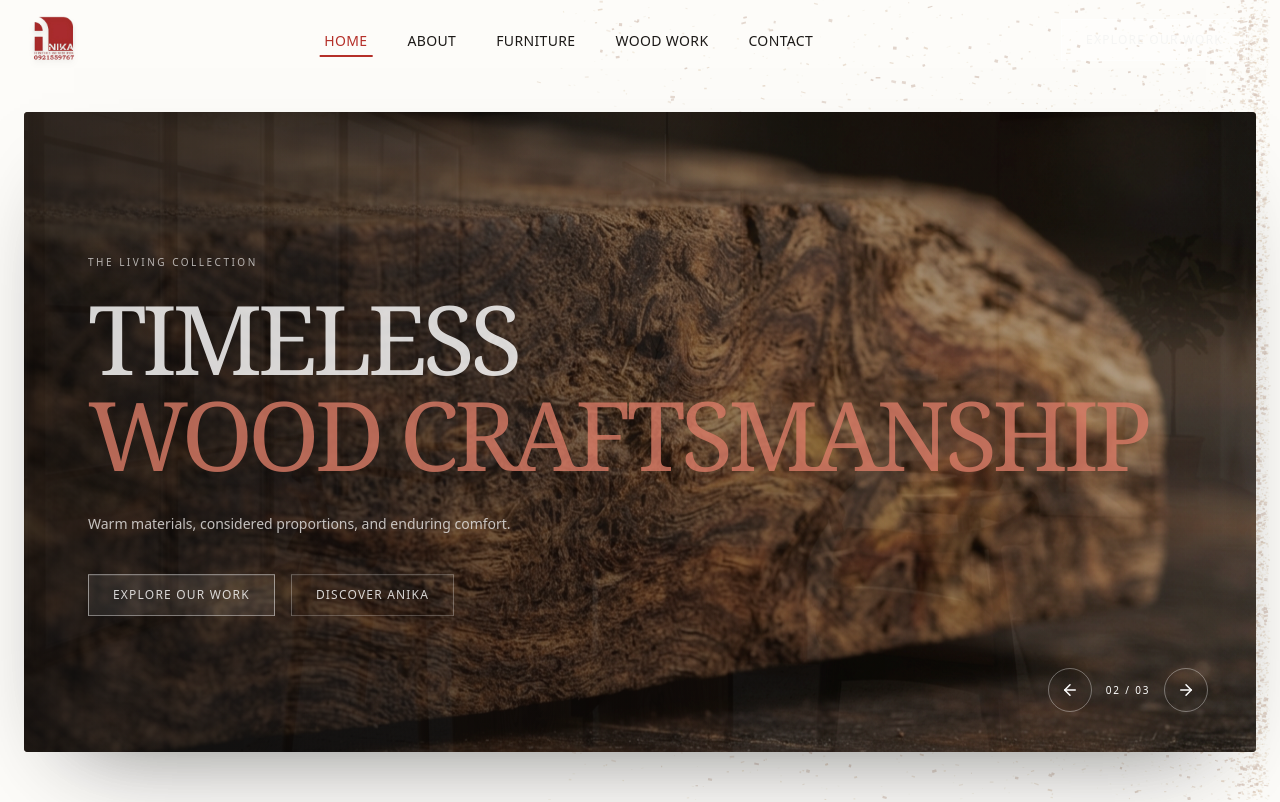
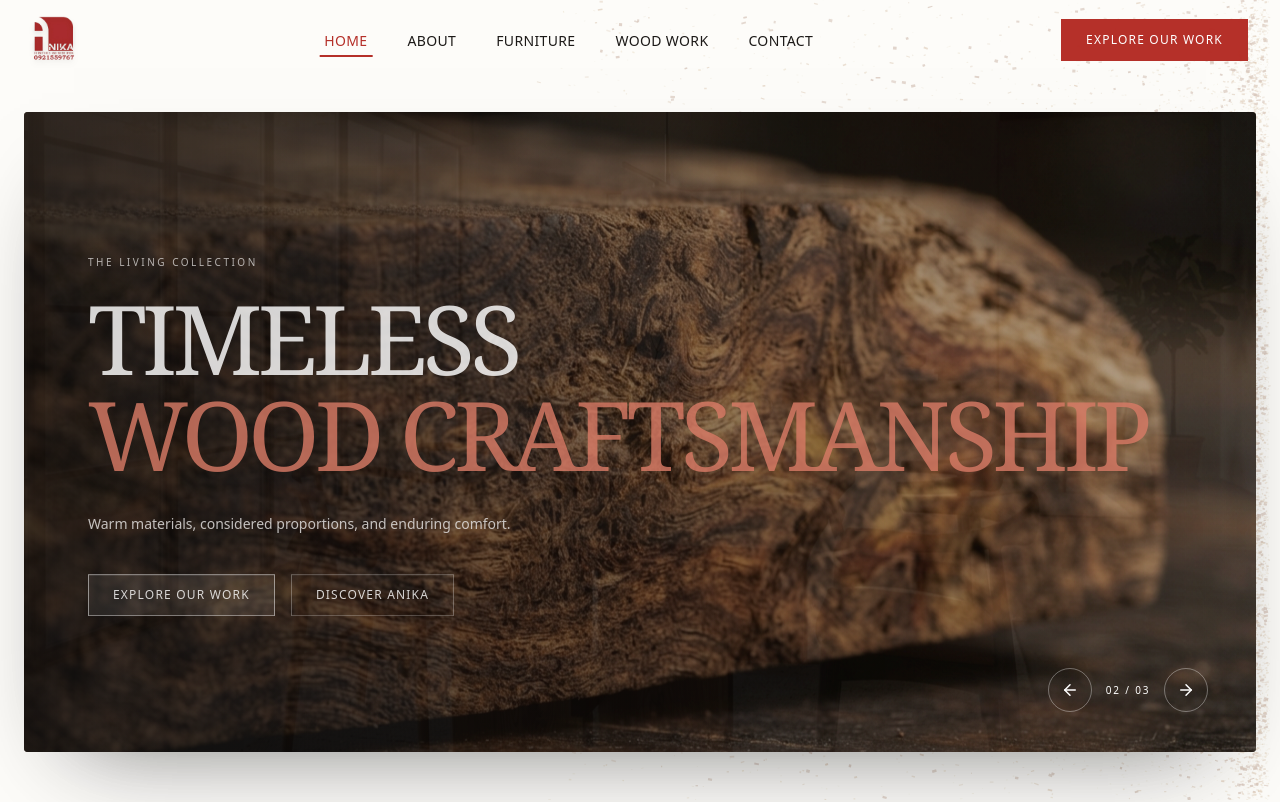
Before and after one commit to edu21n2016/nika-furniture, a React (Vite) app: page / in a window 1280 px wide. Shown: the top 802 px of the page. Built offline with nearby package versions, Linux system fonts and the light colour scheme.

Commit message:
correction in the navbar

```diff
--- a/src/App.tsx
+++ b/src/App.tsx
@@ -137,6 +137,7 @@ function BrandCursor() {
 function Header() {
   const [open, setOpen] = useState(false)
   const [current, setCurrent] = useState('home')
+  const [scrolled, setScrolled] = useState(false)
   useEffect(() => {
     const ids = navItems.map(x => x.toLowerCase().replace(' ', '-'))
     const onScroll = () => {
@@ -146,12 +147,13 @@ function Header() {
         if (el && el.getBoundingClientRect().top <= 140) active = id
       }
       setCurrent(active)
+      setScrolled(window.scrollY > 40)
     }
     onScroll()
     window.addEventListener('scroll', onScroll, { passive: true })
     return () => window.removeEventListener('scroll', onScroll)
   }, [])
-  return <header className="site-header fixed inset-x-0 top-0 z-50 text-stone-100"><nav className="nav-bar mx-auto flex h-20 max-w-7xl items-center justify-between px-6 md:px-8"><a href="#home" aria-label="ANIKA home"><img src="/images/logow-removebg-preview.png" alt="ANIKA" className="h-12 w-30 object-contain object-left drop-shadow-md" /></a><div className="hidden items-center gap-2 md:flex">{navItems.map(x => <a key={x} href={slug(x)} className={`nav-link rounded-full px-4 py-2 text-sm font-medium tracking-wide uppercase transition-colors duration-300 ${current === x.toLowerCase().replace(' ', '-') ? 'is-current' : ''}`}>{x}</a>)}</div><a href="#contact" className="nav-cta hidden border border-white/50 bg-white/10 px-6 py-3 text-xs tracking-widest uppercase transition-colors duration-300 md:block">Explore Our Work</a><button className="md:hidden" onClick={() => setOpen(!open)} aria-label="Toggle navigation" aria-expanded={open}><Menu /></button></nav>{open && <div className="border-t border-white/10 bg-stone-950/90 px-6 pb-5 backdrop-blur-md md:hidden">{navItems.map(x => <a key={x} href={slug(x)} className="nav-link block px-2 py-3 text-base tracking-wide uppercase">{x}</a>)}</div>}</header> }
+  return <header className={`site-header fixed inset-x-0 top-0 z-50 text-stone-100${scrolled ? ' is-scrolled' : ''}`}><nav className="nav-bar mx-auto flex h-20 max-w-7xl items-center justify-between px-6 md:px-8"><a href="#home" aria-label="ANIKA home"><img src="/images/logow-removebg-preview.png" alt="ANIKA" className="h-12 w-30 object-contain object-left drop-shadow-md" /></a><div className="hidden items-center gap-2 md:flex">{navItems.map(x => <a key={x} href={slug(x)} className={`nav-link rounded-full px-4 py-2 text-sm font-medium tracking-wide uppercase transition-colors duration-300 ${current === x.toLowerCase().replace(' ', '-') ? 'is-current' : ''}`}>{x}</a>)}</div><a href="#contact" className="nav-cta hidden border border-white/50 bg-white/10 px-6 py-3 text-xs tracking-widest uppercase transition-colors duration-300 md:block">Explore Our Work</a><button className="md:hidden" onClick={() => setOpen(!open)} aria-label="Toggle navigation" aria-expanded={open}><Menu /></button></nav>{open && <div className="border-t border-white/10 bg-stone-950/90 px-6 pb-5 backdrop-blur-md md:hidden">{navItems.map(x => <a key={x} href={slug(x)} className="nav-link block px-2 py-3 text-base tracking-wide uppercase">{x}</a>)}</div>}</header> }
 function Hero() {
   const [slide, setSlide] = useState(0)
   useEffect(() => { const timer = window.setInterval(() => setSlide((value) => (value + 1) % heroSlides.length), 6500); return () => window.clearInterval(timer) }, [])
--- a/src/index.css
+++ b/src/index.css
@@ -12,8 +12,19 @@ button, input, select, textarea { font: inherit; }
 .particle-scene { position: fixed; z-index: 0; inset: 0; width: 100vw; height: 100vh; pointer-events: none; }
 #root { position: relative; z-index: 1; }
 
-/* Navigation: a readable dark text bar, with an underline on the active section. */
-.site-header { background: transparent; }
+/* Navigation: transparent at the top of the dark hero; once scrolled it becomes a
+   subtle frosted white bar so the dark links stay readable over any section, yet
+   still blends into plain white backgrounds (no hard edge, just a soft blur). */
+.site-header {
+  background: transparent;
+  transition: background-color .35s ease, backdrop-filter .35s ease, box-shadow .35s ease;
+}
+.site-header.is-scrolled {
+  background-color: rgba(253, 252, 249, .72);
+  -webkit-backdrop-filter: blur(14px) saturate(1.4);
+  backdrop-filter: blur(14px) saturate(1.4);
+  box-shadow: 0 1px 0 rgba(28, 25, 23, .08);
+}
 .site-header .nav-bar { background: transparent; }
 .nav-link {
   position: relative;
@@ -41,7 +52,19 @@ button, input, select, textarea { font: inherit; }
   75% { transform: scale(1.14) translateX(-1px); }
   100% { transform: scale(1) translateX(0); }
 }
-.nav-cta:hover, .nav-cta:focus-visible { border-color: #b53029; background-color: #b53029; color: #fff; }
+/* CTA: solid red with white text at rest; on touch/hover the colors invert so the
+   fill goes white and the text goes red. Transition smooths the swap. */
+.nav-cta {
+  border-color: #b53029 !important;
+  background-color: #b53029 !important;
+  color: #fff !important;
+  transition: background-color .3s ease, color .3s ease, border-color .3s ease !important;
+}
+.nav-cta:hover, .nav-cta:focus-visible, .nav-cta:active {
+  border-color: #b53029 !important;
+  background-color: #fff !important;
+  color: #b53029 !important;
+}
 
 /* The hero is a crisp image panel, very slightly inset so a thin band of the
    dust canvas shows down each side and behind the header. */
```
Also changed, not shown: 4 other files (tests, documents, lock files or other folders).
